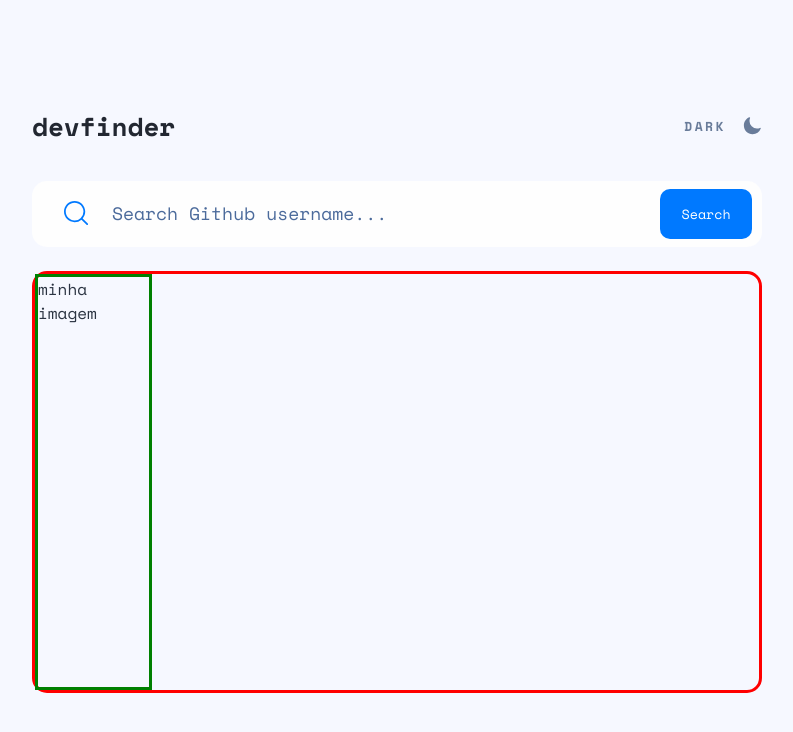
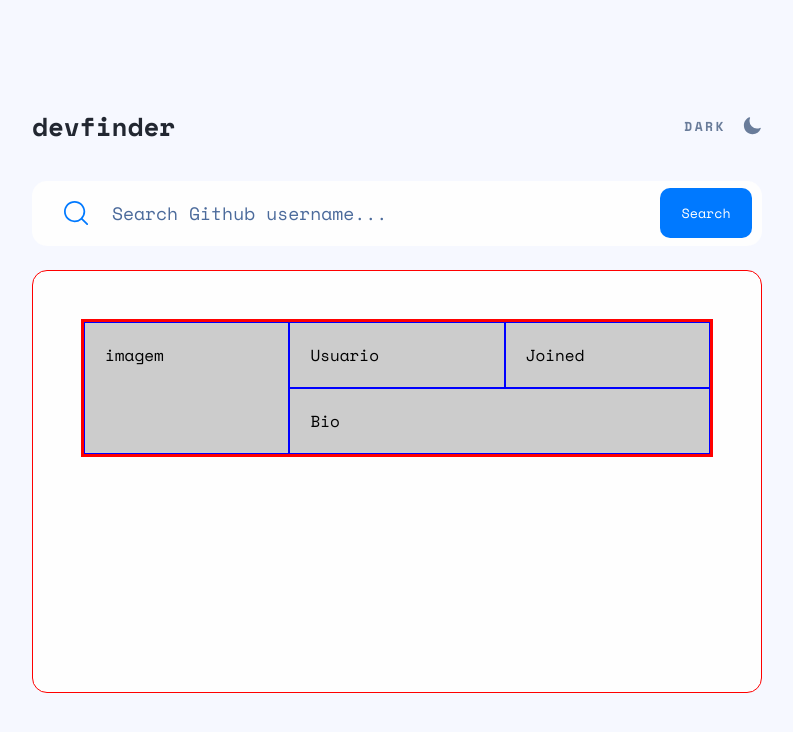
Before and after one commit to brunocs90/github-user-search-app, a React (Vite) app: page / in a window 1280 px wide. Shown: the top 732 px of the page, without its empty margins (243-1036 px from the left). Built offline with nearby package versions, Linux system fonts and the light colour scheme.

Commit message:
using grid columns

```diff
--- a/src/components/CardUser/index.tsx
+++ b/src/components/CardUser/index.tsx
@@ -1,9 +1,10 @@
+import UserHeader from '../UserHeader';
 import { CardUserContainer } from './styles';
 
 export default function CardUser() {
     return (
         <CardUserContainer>
-            <div className="imagem">minha imagem</div>
+            <UserHeader />
         </CardUserContainer>
     );
 }
--- a/src/components/CardUser/styles.ts
+++ b/src/components/CardUser/styles.ts
@@ -5,12 +5,8 @@ export const CardUserContainer = styled.div`
     height: 444px;
     border-radius: 15px;
     margin-top: 24px;
+    padding: 3rem;
+    border: 1px solid red;
 
-    border: solid red;
-
-    .imagem {
-        border: solid green;
-        width: 117px;
-        height: 100%;
-    }
+    background-color: ${({ theme }) => theme.colors['section-background']};
 `;
--- /dev/null
+++ b/src/components/UserHeader/index.tsx
@@ -0,0 +1,12 @@
+import { UserHeaderContainerBio } from './styles';
+
+export default function UserHeader() {
+    return (
+        <UserHeaderContainerBio>
+            <div id="item-1">imagem</div>
+            <div id="item-2">Usuario</div>
+            <div id="item-3">Joined</div>
+            <div id="item-4">Bio</div>
+        </UserHeaderContainerBio>
+    );
+}
--- /dev/null
+++ b/src/components/UserHeader/styles.ts
@@ -0,0 +1,34 @@
+import styled from 'styled-components';
+
+export const UserHeaderContainerBio = styled.div`
+    border: 3px solid red;
+    display: grid;
+    grid-template-columns: auto auto auto;
+
+    div {
+        color: black;
+        background-color: #ccc;
+        padding: 20px;
+        border: 1px solid blue;
+    }
+
+    #item-1 {
+        grid-row-start: 1;
+        grid-row-end: 4;
+    }
+
+    #item-2 {
+        grid-column-start: 2;
+        grid-column-end: 3;
+    }
+
+    #item-3 {
+        grid-column-start: 3;
+        grid-column-end: 4;
+    }
+
+    #item-4 {
+        grid-column-start: 2;
+        grid-column-end: 4;
+    }
+`;
```
